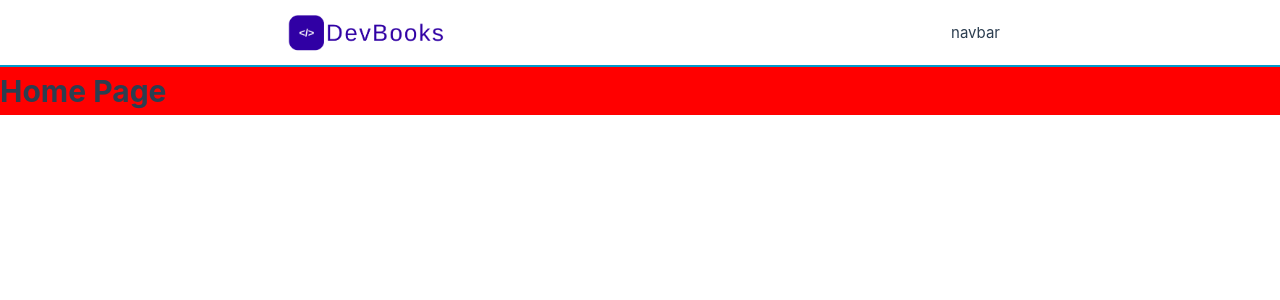
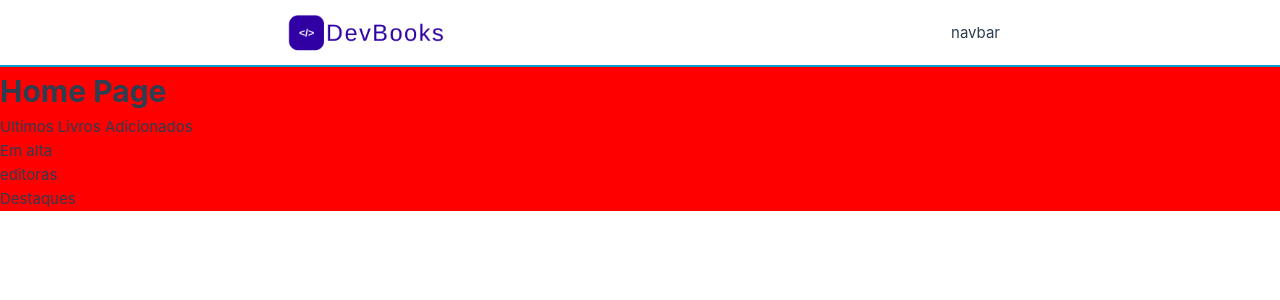
Before and after one commit to PauloHPMKT/dev-books-front-user, a Vue app: page / in a window 1280 px wide. Shown: the top 300 px of the page. Built offline with nearby package versions, Linux system fonts and the light colour scheme.

Commit message:
criando sessoes da home page

```diff
--- a/src/views/HomeView.vue
+++ b/src/views/HomeView.vue
@@ -1,5 +1,19 @@
 <template>
-  <h1>Home Page</h1>
+  <div class="banner-home">
+    <h1>Home Page</h1>
+  </div>
+  <section>
+    Ultimos Livros Adicionados
+  </section>
+  <section>
+    Em alta
+  </section>
+  <div>
+    editoras
+  </div>
+  <div>
+    Destaques
+  </div>
 </template>
 
 <script>
```
